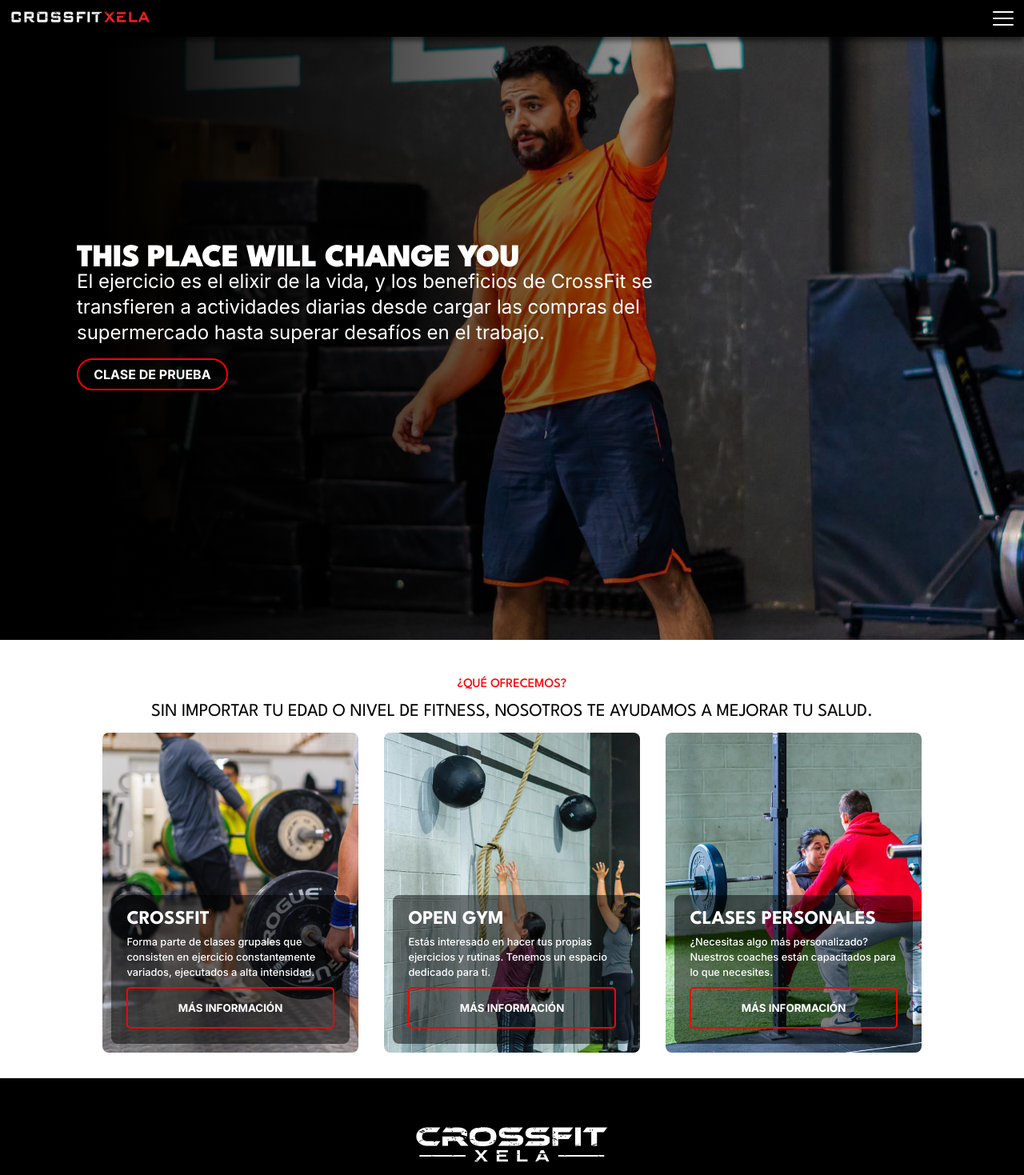
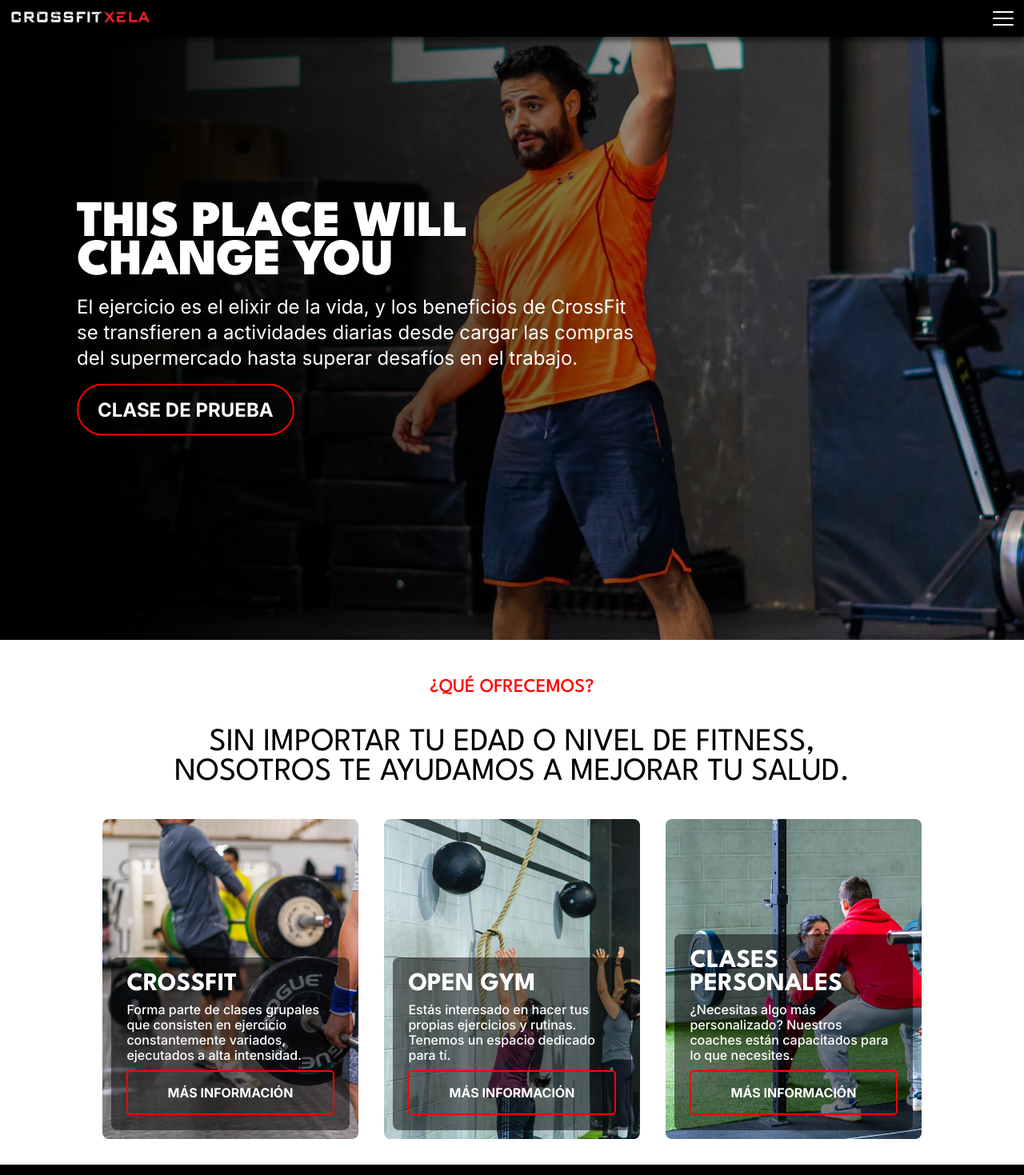
Before and after one commit to diegoyon/crossfit-xela, a React (Create React App) app: page / in a window 1280 px wide. Shown: the top 1469 px of the page at 80% size. Built offline with nearby package versions, Linux system fonts and the light colour scheme.

Commit message:
add hover effects to buttons

```diff
--- a/src/HomePage/section1/Home.css
+++ b/src/HomePage/section1/Home.css
@@ -49,6 +49,7 @@
   letter-spacing: -1px;
   opacity: 0;
   animation: 0.8s ease-in 0.6s forwards appear;
+  text-transform: uppercase;
 }
 
 .content p {
@@ -69,6 +70,12 @@
   border-radius: 50px;
   opacity: 0;
   animation: 0.8s ease-in 1.4s forwards appear;
+  transition-duration: 0.3s;
+}
+
+.content button:hover {
+  box-shadow: 0px 0px 30px 0px var(--color-red);
+  transition-duration: 0.3s;
 }
 
 @keyframes appear {
@@ -82,16 +89,20 @@
 
 @media (min-width: 1024px) {
   .content h1 {
-    font-size: 2.5rem;
+    font-size: 4rem;
+    margin-bottom: 1rem;
+    max-width: 32rem;
+    line-height: 3rem;
   }
 
   .content p {
     font-size: 1.5rem;
     line-height: 2rem;
+    max-width: 44rem;
   }
 
   .content button {
-    padding: 0.5rem 1.2rem;
-    font-size: 1rem;
+    padding: 1rem 1.5rem;
+    font-size: 1.5rem;
   }
 }
--- a/src/HomePage/section2/Programs.css
+++ b/src/HomePage/section2/Programs.css
@@ -81,12 +81,17 @@
   text-transform: uppercase;
   padding: 1rem 1.8rem;
   background-color: transparent;
-  /* background-color: var(--color-red); */
   color: white;
   border: 2px solid var(--color-red);
   font-weight: 700;
   border-radius: 5px;
   width: 100%;
+  transition-duration: 0.5s;
+}
+
+.card-info button:hover {
+  background-color: var(--color-red);
+  transition-duration: 0.5s;
 }
 
 @media (min-width: 1024px) {
@@ -98,4 +103,26 @@
   .program-card {
     flex: 1;
   }
+
+  .programs h2 {
+    font-size: 1.5rem;
+  }
+
+  .programs > p {
+    font-size: 2.5rem;
+    margin: 2.5rem 0;
+    max-width: 55rem;
+  }
+
+  .card-info h3 {
+    font-size: 2rem;
+  }
+
+  .card-info p {
+    font-size: 1rem;
+  }
+
+  .card-info button {
+    font-size: 1rem;
+  }
 }
--- a/src/components/Navbar.css
+++ b/src/components/Navbar.css
@@ -113,4 +113,10 @@
   font-weight: 600;
   border-radius: 50px;
   font-size: 1rem;
+  transition-duration: 0.3s;
 }
+
+.nav-menu button:hover {
+  box-shadow: 0px 0px 30px 0px var(--color-red);
+  transition-duration: 0.3s;
+}
```
